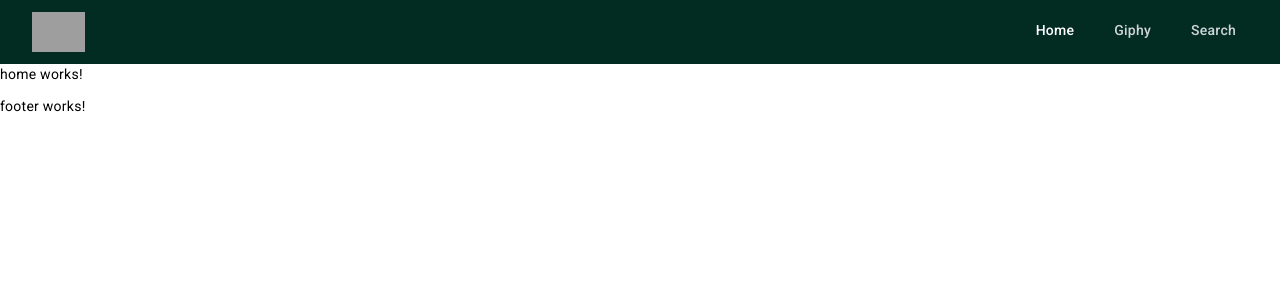
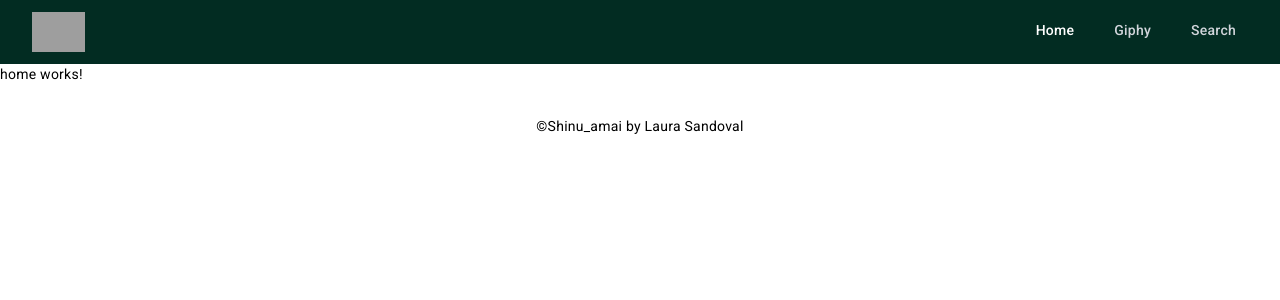
Before and after one commit to shinuamai/giphy, an Angular app: page / in a window 1280 px wide. Shown: the top 300 px of the page. Built offline with nearby package versions, Linux system fonts and the light colour scheme; grey boxes are pictures that could not be loaded.

Commit message:
simple footer

```diff
--- a/src/app/components/footer/footer.component.html
+++ b/src/app/components/footer/footer.component.html
@@ -1 +1,3 @@
-<p>footer works!</p>
+<div class="mx-auto text-center pt-5">
+    <p>&copy;Shinu_amai by Laura Sandoval</p>
+</div>
```
